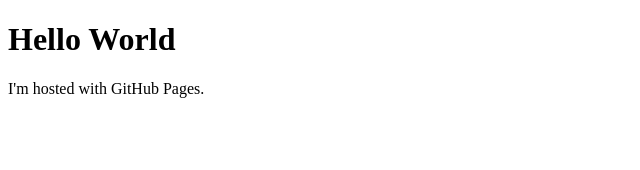
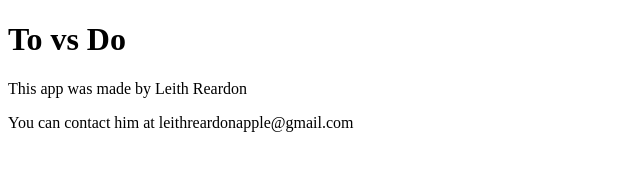
Before and after one commit to Lreardon1/Lreardon1.github.io, a plain HTML site: page index.html in a window 1280 px wide. Shown: the whole page, without its empty margins (0-640 px from the left). Drawn offline with Linux system fonts and the light colour scheme.

Commit message:
update index.html

```diff
--- a/index.html
+++ b/index.html
@@ -1,7 +1,8 @@
 <!DOCTYPE html>
 <html>
 <body>
-<h1>Hello World</h1>
-<p>I'm hosted with GitHub Pages.</p>
+<h1>To vs Do</h1>
+<p>This app was made by Leith Reardon</p>
+<p>You can contact him at leithreardonapple@gmail.com</p>
 </body>
 </html>
```
